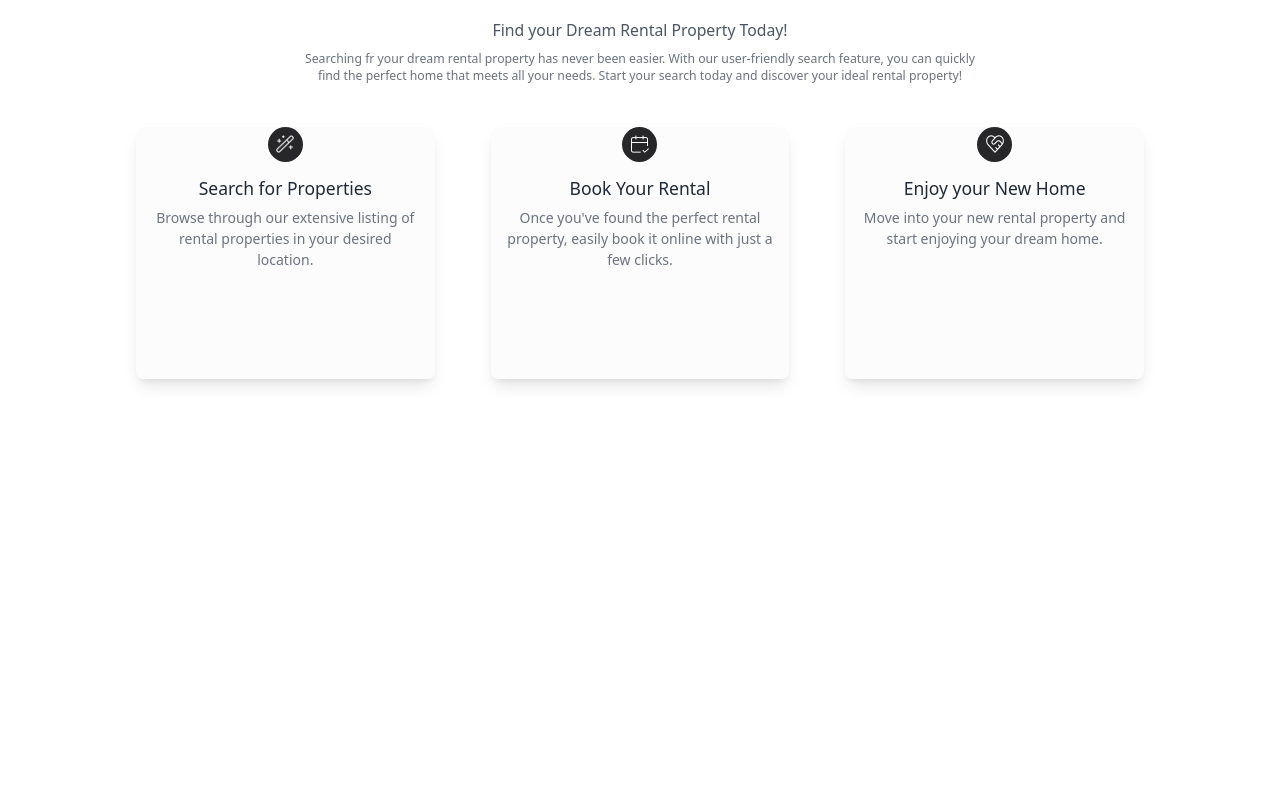
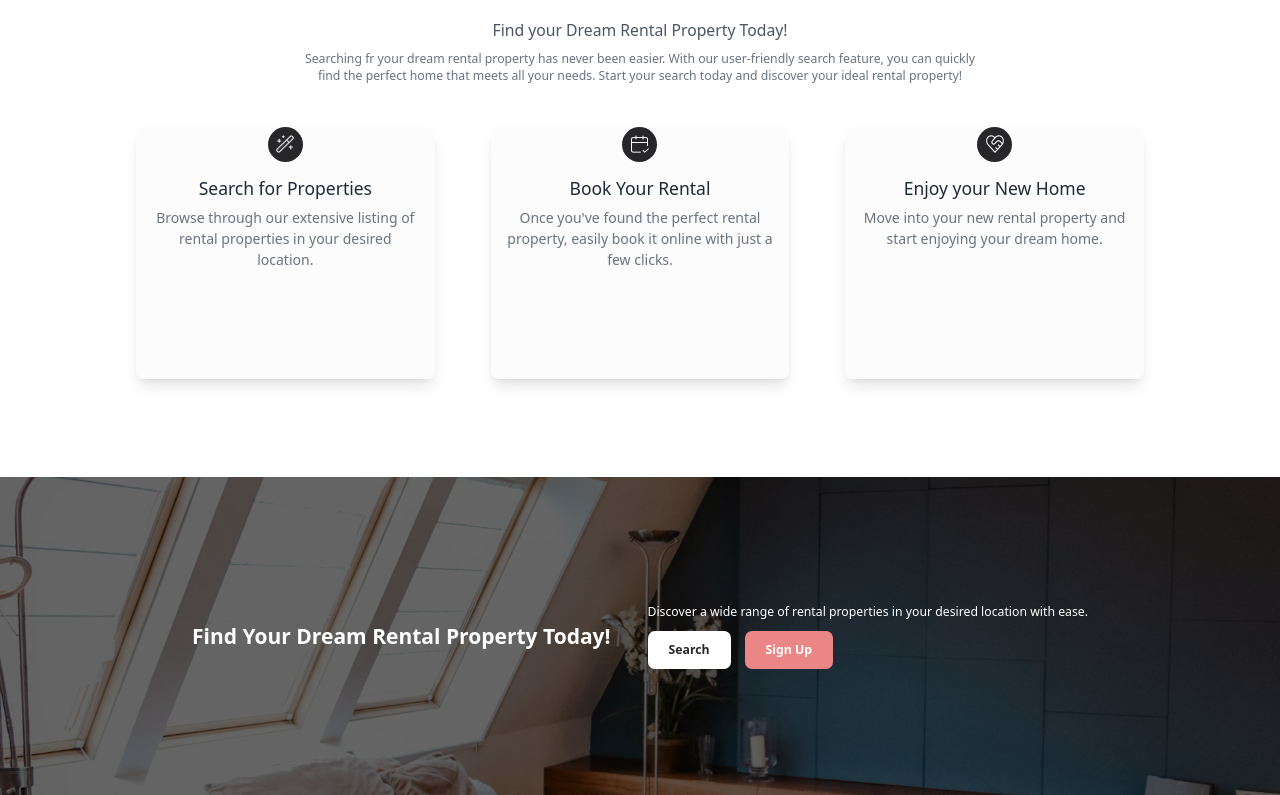
Before and after one commit to jkidera14/enterprise-rental-platform, a Next.js app: page /landing in a window 1280 px wide. Shown: the part 1558-2353 px from the top of the page. Before the commit the page ends 2035 px from the top, so only its background shows below. Built offline with nearby package versions, Linux system fonts and the light colour scheme; no server answers.

Commit message:
Implemented Call to Action Section

```diff
--- /dev/null
+++ b/src/app/(nondashboard)/landing/CallToActionSection.tsx
@@ -0,0 +1,56 @@
+"use client";
+import Image from 'next/image';
+import React from 'react';
+import { motion } from "framer-motion";
+import Link from 'next/link';
+
+const CallToActionSection = () => {
+    return (
+        <div className="relative py-24">
+            <Image
+                src="/landing-call-to-action.jpg"
+                alt="Haven Search Section Background"
+                fill
+                className="object-cover object-center"
+            />
+            <div className="absolute inset-0 bg-black bg-opacity-60"></div>
+            <motion.div
+                initial={{ opacity: 0, y: 20 }}
+                transition={{ duration: 0.5 }}
+                whileInView={{ opacity: 1, y: 0 }}
+                viewport={{ once: true }}
+                className="relative max-w-4xl xl:max-w-6xl mx-auto px-6 sm:px-8 lg:px-12 xl:px-16 py-12"
+            >
+
+                <div className="flex flex-col md:flex-row justify-between items-center">
+                    <div className="mb-6 md:mb-0 md:mr-10">
+                        <h2 className="text-2xl font-bold text-white">
+                            Find Your Dream Rental Property Today!
+                        </h2>
+                    </div>
+                    <div>
+                        <p className="text-white mb-3">
+                            Discover a wide range of rental properties in your desired location with ease.
+                        </p>
+                        <div className="flex justify-center md:justify-start gap-4">
+                            <button
+                                onClick={() => window.scrollTo({ top: 0, behavior: "smooth" })}
+                                className="inline-block text-primary-700 bg-white rounded-lg px-6 py-3 font-semibold hover:bg-primary-500 hover:text-primary-50"
+                            >Search</button>
+                            <Link
+                                href="/signup"
+                                className="inline-block text-white bg-secondary-500 rounded-lg px-6 py-3 font-semibold hover:bg-secondary-600"
+                                scroll={false}
+                            >
+                                Sign Up
+                            </Link>
+                        </div>
+                    </div>
+                </div>
+
+            </motion.div>
+        </div>
+    )
+}
+
+export default CallToActionSection
--- a/src/app/(nondashboard)/landing/page.tsx
+++ b/src/app/(nondashboard)/landing/page.tsx
@@ -2,6 +2,7 @@
 import HeroSection from './HeroSection';
 import FeaturesSection from "./FeaturesSection";
 import DiscoverSection from './DiscoverSection';
+import CallToActionSection from './CallToActionSection';
 
 const Landing = () => {
     return (
@@ -9,6 +10,7 @@
             < HeroSection />
             <FeaturesSection />
             <DiscoverSection />
+            <CallToActionSection />
         </div>
     )
 }
```
